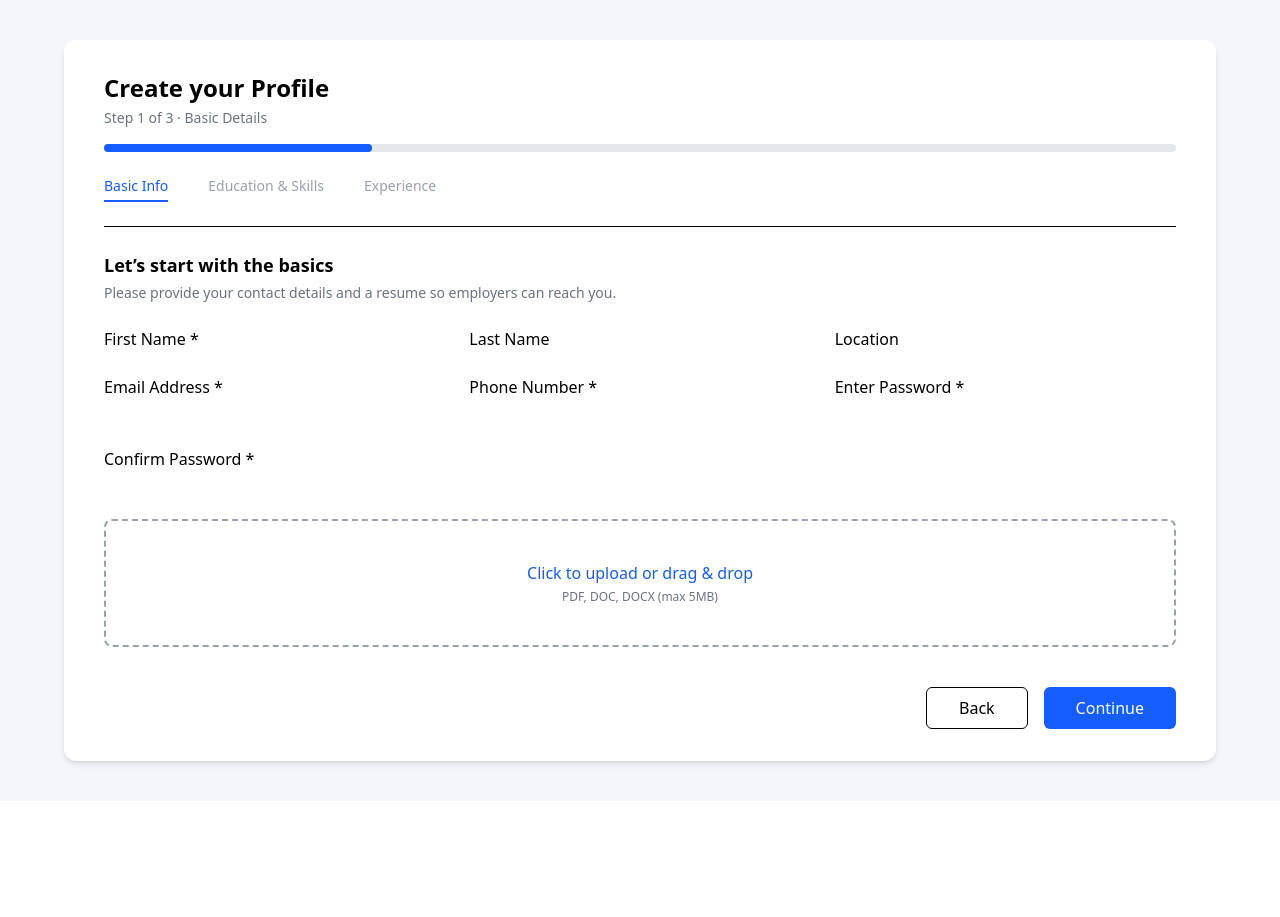
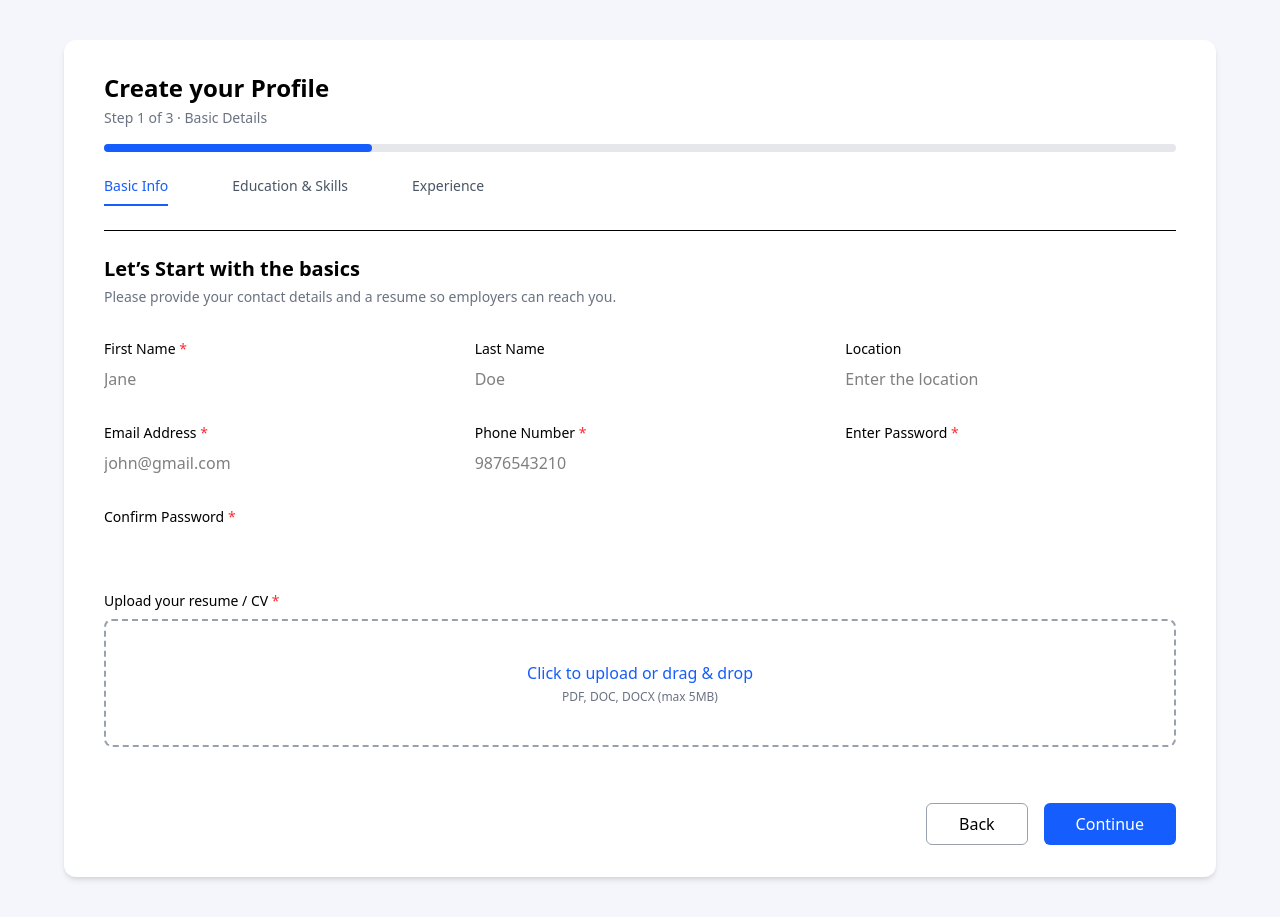
Before and after one commit to keerhu747/Job-Portal, a React (Vite) app in the folder client/: page /profile in a window 1280 px wide. Before the commit the page ends 801 px from the top, so only its background shows below. Built offline with nearby package versions, Linux system fonts and the light colour scheme.

Commit message:
first commit

```diff
--- a/client/src/pages/Profile.jsx
+++ b/client/src/pages/Profile.jsx
@@ -8,83 +8,104 @@ export default function Profile() {
       <div className="w-full max-w-6xl bg-white rounded-xl shadow-md px-10 py-8">
 
         {/* Header */}
-        <h2 className="text-2xl font-semibold">Create your Profile</h2>
+        <h2 className="text-2xl font-semibold text-black">
+          Create your Profile
+        </h2>
         <p className="text-sm text-gray-500 mt-1">
           Step {step} of 3 · Basic Details
         </p>
 
-        {/* Progress bar */}
+        {/* Progress */}
         <div className="mt-4 h-2 w-full bg-gray-200 rounded">
           <div className="h-2 bg-blue-600 rounded w-1/4"></div>
         </div>
 
-        {/* Step Tabs */}
-        <div className="flex gap-10 mt-6 text-sm font-medium">
-          <span className="text-blue-600 border-b-2 border-blue-600 pb-1">
+        {/* Tabs */}
+        <div className="flex gap-16 mt-6 text-sm font-medium">
+          <span className="text-blue-600 border-b-2 border-blue-600 pb-2">
             Basic Info
           </span>
-          <span className="text-gray-400">Education & Skills</span>
-          <span className="text-gray-400">Experience</span>
+          <span className="text-gray-600">Education & Skills</span>
+          <span className="text-gray-600">Experience</span>
         </div>
 
         <hr className="my-6" />
 
-        {/* Section title */}
-        <h3 className="text-lg font-semibold mb-1">
-          Let’s start with the basics
+        {/* Section */}
+        <h3 className="text-xl font-semibold text-black mb-1">
+          Let’s Start with the basics
         </h3>
-        <p className="text-sm text-gray-500 mb-6">
+        <p className="text-sm text-gray-500 mb-8">
           Please provide your contact details and a resume so employers can reach you.
         </p>
 
         {/* FORM */}
-        <form className="space-y-6">
+        <form className="space-y-8">
 
           {/* Row 1 */}
-          <div className="grid grid-cols-3 gap-6">
+          <div className="grid grid-cols-3 gap-10">
             <div>
-              <label className="label">First Name *</label>
-              <input className="input" />
+              <label className="block text-sm font-medium text-black mb-2">
+                First Name <span className="text-red-500">*</span>
+              </label>
+              <input className="input" placeholder="Jane" />
             </div>
 
             <div>
-              <label className="label">Last Name</label>
-              <input className="input" />
+              <label className="block text-sm font-medium text-black mb-2">
+                Last Name
+              </label>
+              <input className="input" placeholder="Doe" />
             </div>
 
             <div>
-              <label className="label">Location</label>
-              <input className="input" />
+              <label className="block text-sm font-medium text-black mb-2">
+                Location
+              </label>
+              <input className="input" placeholder="Enter the location" />
             </div>
           </div>
 
           {/* Row 2 */}
-          <div className="grid grid-cols-3 gap-6">
+          <div className="grid grid-cols-3 gap-10">
             <div>
-              <label className="label">Email Address *</label>
-              <input className="input" type="email" />
+              <label className="block text-sm font-medium text-black mb-2">
+                Email Address <span className="text-red-500">*</span>
+              </label>
+              <input className="input" placeholder="john@gmail.com" />
             </div>
 
             <div>
-              <label className="label">Phone Number *</label>
-              <input className="input" />
+              <label className="block text-sm font-medium text-black mb-2">
+                Phone Number <span className="text-red-500">*</span>
+              </label>
+              <input className="input" placeholder="9876543210" />
             </div>
 
             <div>
-              <label className="label">Enter Password *</label>
-              <input className="input" type="password" />
+              <label className="block text-sm font-medium text-black mb-2">
+                Enter Password <span className="text-red-500">*</span>
+              </label>
+              <input type="password" className="input" />
             </div>
           </div>
 
           {/* Row 3 */}
-          <div className="grid grid-cols-3 gap-6">
+          <div className="grid grid-cols-3 gap-10">
             <div>
-              <label className="label">Confirm Password *</label>
-              <input className="input" type="password" />
+              <label className="block text-sm font-medium text-black mb-2">
+                Confirm Password <span className="text-red-500">*</span>
+              </label>
+              <input type="password" className="input" />
             </div>
           </div>
 
           {/* Resume Upload */}
+          <div>
+            <label className="block text-sm font-medium text-black mb-2">
+              Upload your resume / CV <span className="text-red-500">*</span>
+            </label>
+
             <div className="w-full border-2 border-dashed border-gray-400 rounded-lg py-10 text-center">
               <p className="text-blue-600 font-medium cursor-pointer">
                 Click to upload or drag & drop
@@ -93,15 +114,17 @@ export default function Profile() {
                 PDF, DOC, DOCX (max 5MB)
               </p>
             </div>
+          </div>
 
           {/* Buttons */}
-          <div className="flex justify-end gap-4 pt-4">
+          <div className="flex justify-end gap-4 pt-6">
             <button
               type="button"
-              className="px-8 py-2 border rounded-md"
+              className="px-8 py-2 border border-gray-400 rounded-md"
             >
               Back
             </button>
+
             <button
               type="submit"
               className="px-8 py-2 bg-blue-600 text-white rounded-md"
```
Lines whose indentation alone changed are shown as unchanged.
